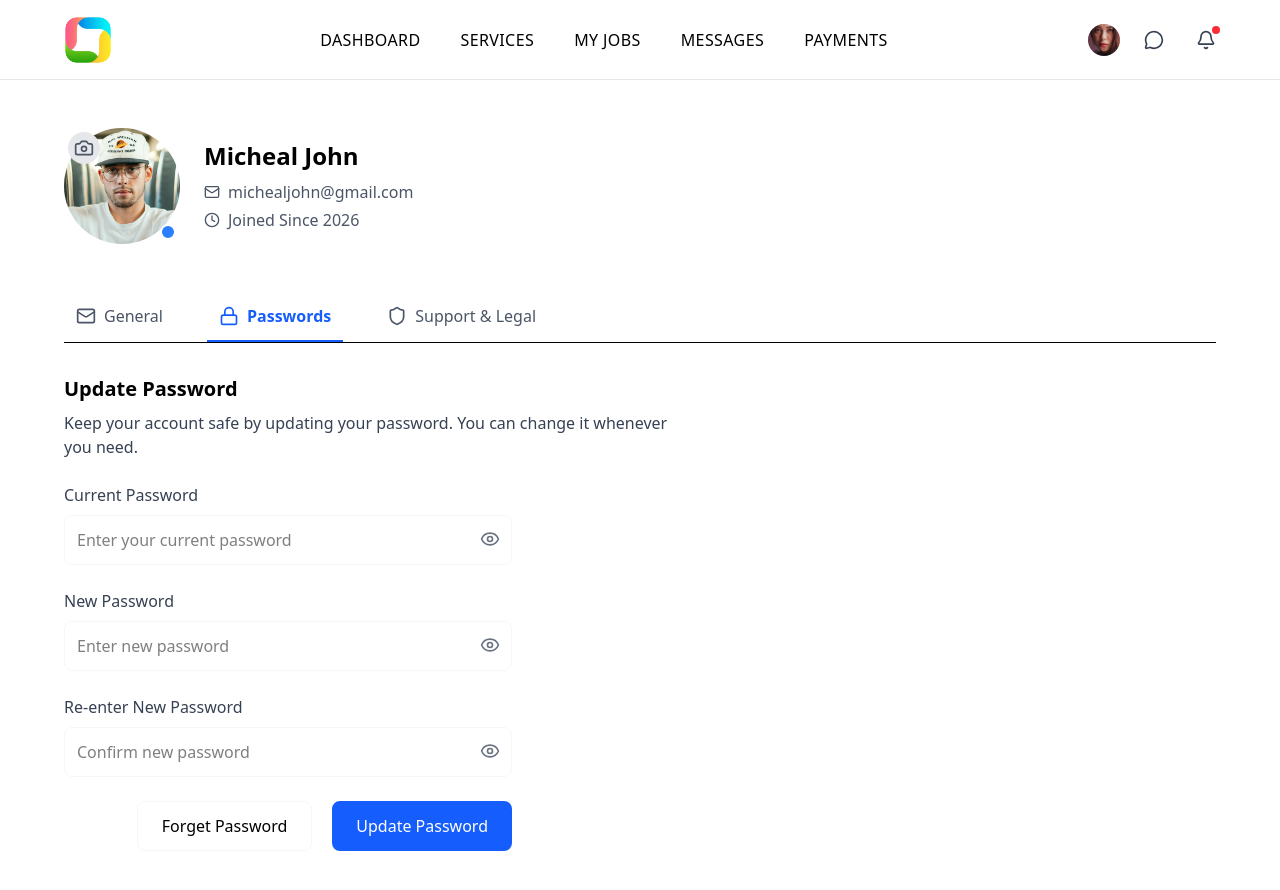
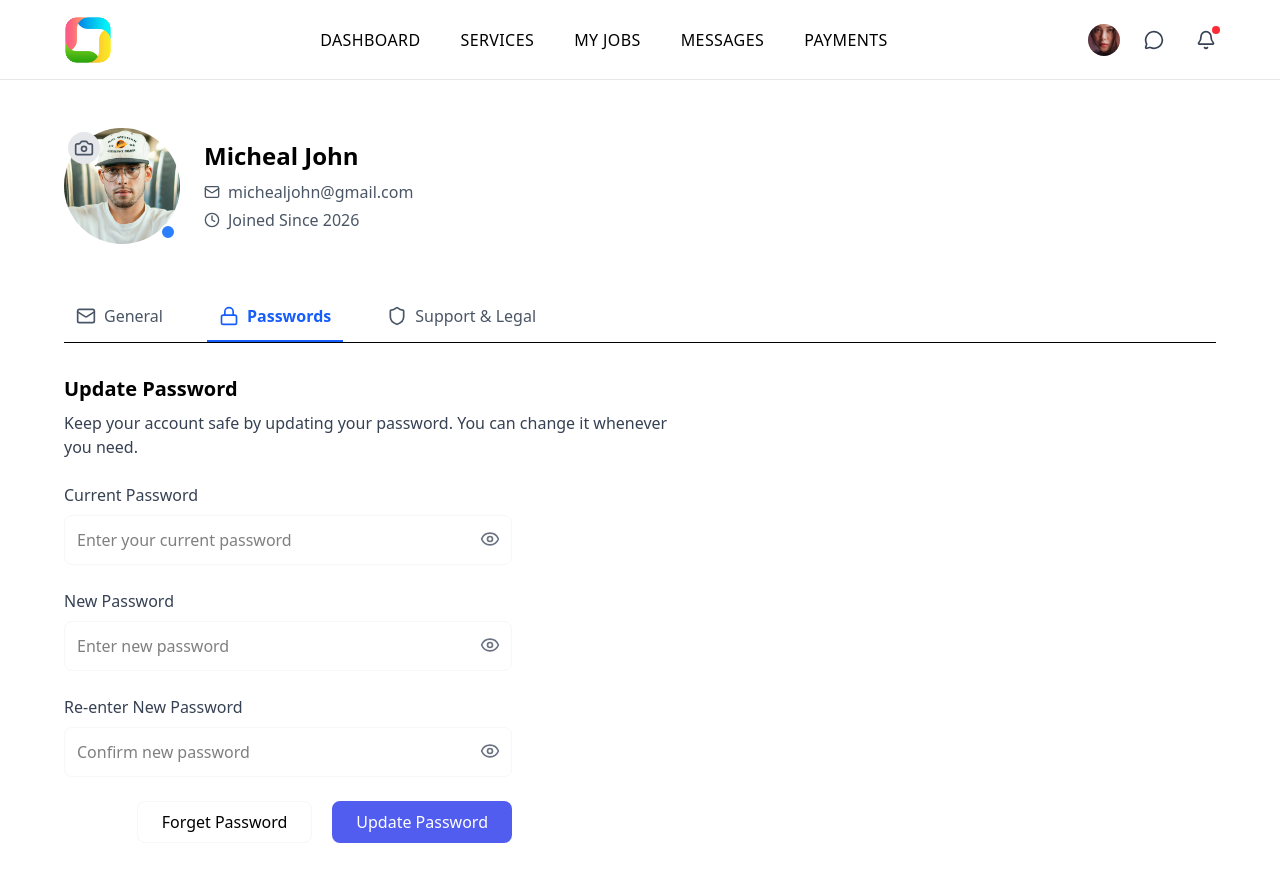
Before and after one commit to Taimoor9211/Post-Your-Job, a React (Vite) app: page /profile-settings in a window 1280 px wide. Both pictures are taken after a click on the button "Passwords". Shown: the top 890 px of the page. Built offline with nearby package versions, Linux system fonts and the light colour scheme.

Commit message:
Added new features and fixed bugs

```diff
--- a/src/Components/DashboardComponents/ProfileSettings.jsx
+++ b/src/Components/DashboardComponents/ProfileSettings.jsx
@@ -203,13 +203,13 @@ const ProfileSettings = () => {
           <div className="flex justify-end gap-5">
             <button
               type="button"
-              className="border border-[#F7F7F7] px-6 py-3 rounded-lg font-medium"
+              className="border border-[#F7F7F7] px-6 py-2 rounded-lg font-medium"
             >
               Forget Password
             </button>
             <button
               type="button"
-              className="bg-blue-600 text-white px-6 py-3 rounded-lg hover:bg-blue-700 transition duration-300 font-medium"
+              className="bg-[#515DEF] text-white px-6 py-2 rounded-lg hover:bg-blue-700 transition duration-300 font-medium"
             >
               Update Password
             </button>
```
